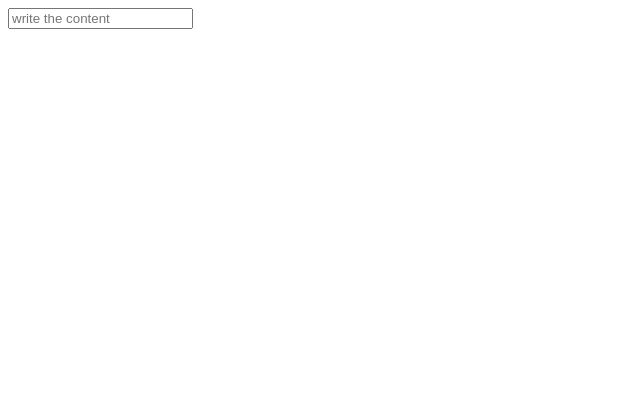
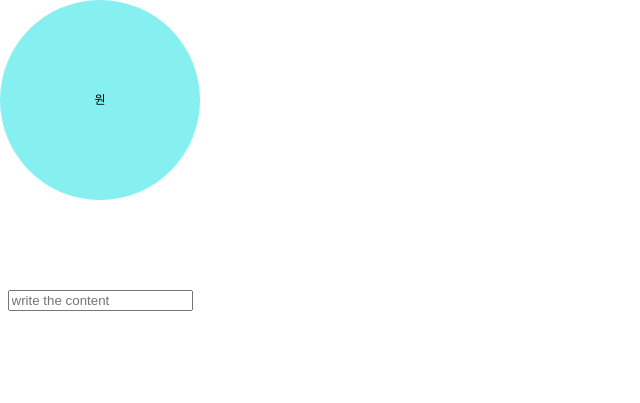
Before and after one commit to dragonbead95/roulette, a plain HTML site: page index.html in a window 1280 px wide. Shown: the whole page, without its empty margins (0-640 px from the left). Drawn offline with Linux system fonts and the light colour scheme.

Commit message:
update the code

```diff
--- /dev/null
+++ b/css/circle.css
@@ -0,0 +1,13 @@
+.roullet {
+  display: block;
+}
+
+.circle {
+  background-color: #86efef;
+  width: 200px;
+  height: 200px;
+  border-radius: 100%;
+  text-align: center;
+  font-size: 12px;
+  line-height: 200px;
+}
--- /dev/null
+++ b/css/style.css
@@ -0,0 +1,24 @@
+@import "circle.css";
+
+html,
+body {
+  margin: 0;
+  height: 100%;
+}
+.main {
+  width: 200px;
+  height: 200px;
+  display: flex;
+  flex-direction: column;
+  justify-content: center;
+  align-items: center;
+}
+}
+
+.rouleForm {
+  margin-bottom: 20px;
+}
+
+.delBtn {
+  margin-left: 20px;
+}
--- a/index.html
+++ b/index.html
@@ -5,8 +5,14 @@
     <meta http-equiv="X-UA-Compatible" content="IE=edge" />
     <title>Page Title</title>
     <meta name="viewport" content="width=device-width, initial-scale=1" />
+    <link rel="stylesheet" href="css/reset.css" />
+    <link rel="stylesheet" href="css/style.css" />
   </head>
   <body>
+    <div class="roullet">
+      <div class="circle">원</div>
+    </div>
+    <div class="main">
       <form class="rouleForm js-rouleForm">
         <input
           type="text"
@@ -15,7 +21,8 @@
         />
       </form>
       <ul class="js-roule__ul"></ul>
+    </div>
 
-    <script src="content.js"></script>
+    <script src="js/content.js"></script>
   </body>
 </html>
--- a/content.js
+++ b/js/content.js
@@ -40,6 +40,7 @@ function paintRoule(rouleContent) {
 
   span.innerText = `${newId} : ${rouleContent}`;
   delbtn.innerText = "❌";
+  delbtn.classList.add("delBtn");
   delbtn.addEventListener("click", deleteContent);
   li.appendChild(span);
   li.appendChild(delbtn);
@@ -57,7 +58,7 @@ function paintRoule(rouleContent) {
 
 //규칙 내용 제출
 function handleSubmit(event) {
-  event.preventDefault();
+  event.preventDefault(); //엔터를 방지한다.
   const rouleContent = rouleForm__input.value;
   paintRoule(rouleContent);
   rouleForm__input.value = "";
```
Also changed, not shown: css/reset.css (renamed from reset.css). Lines whose indentation alone changed are shown as unchanged.
